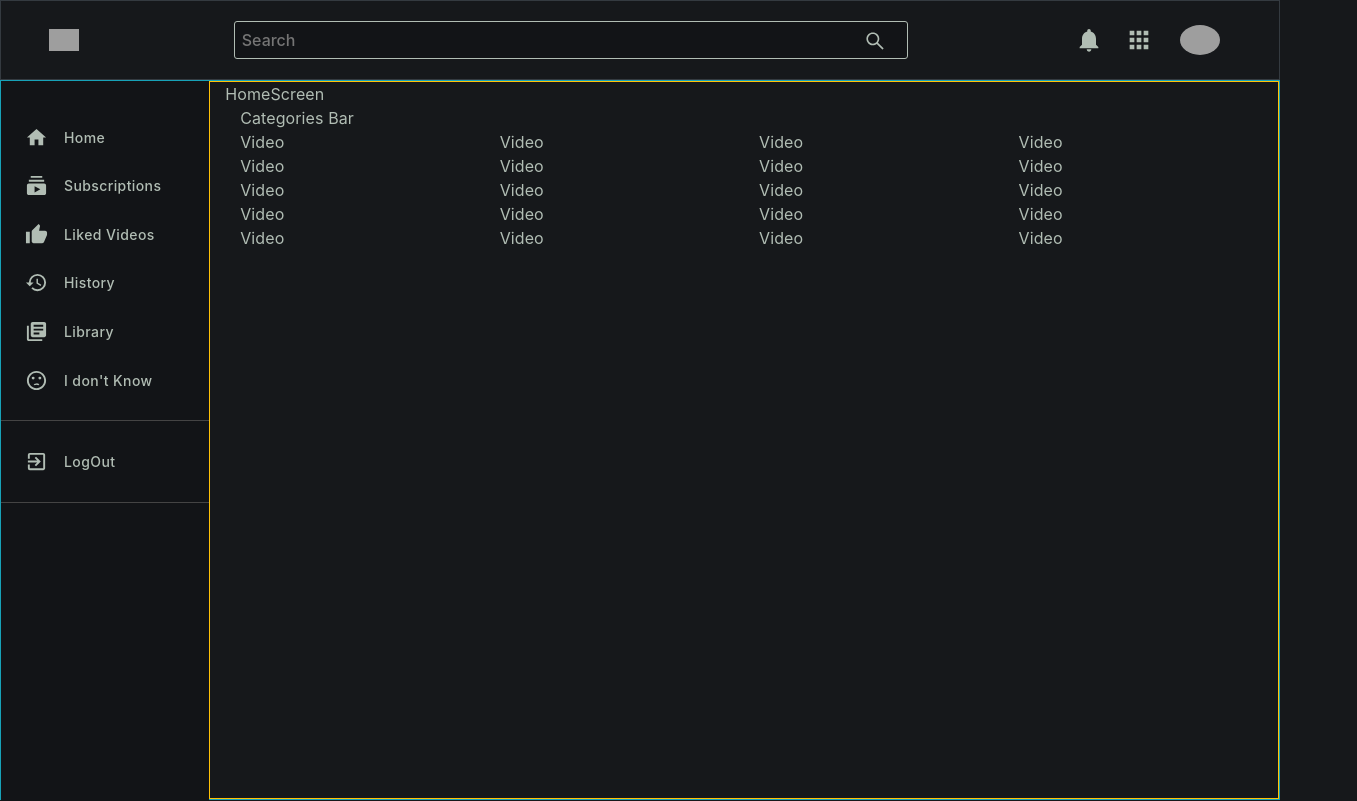
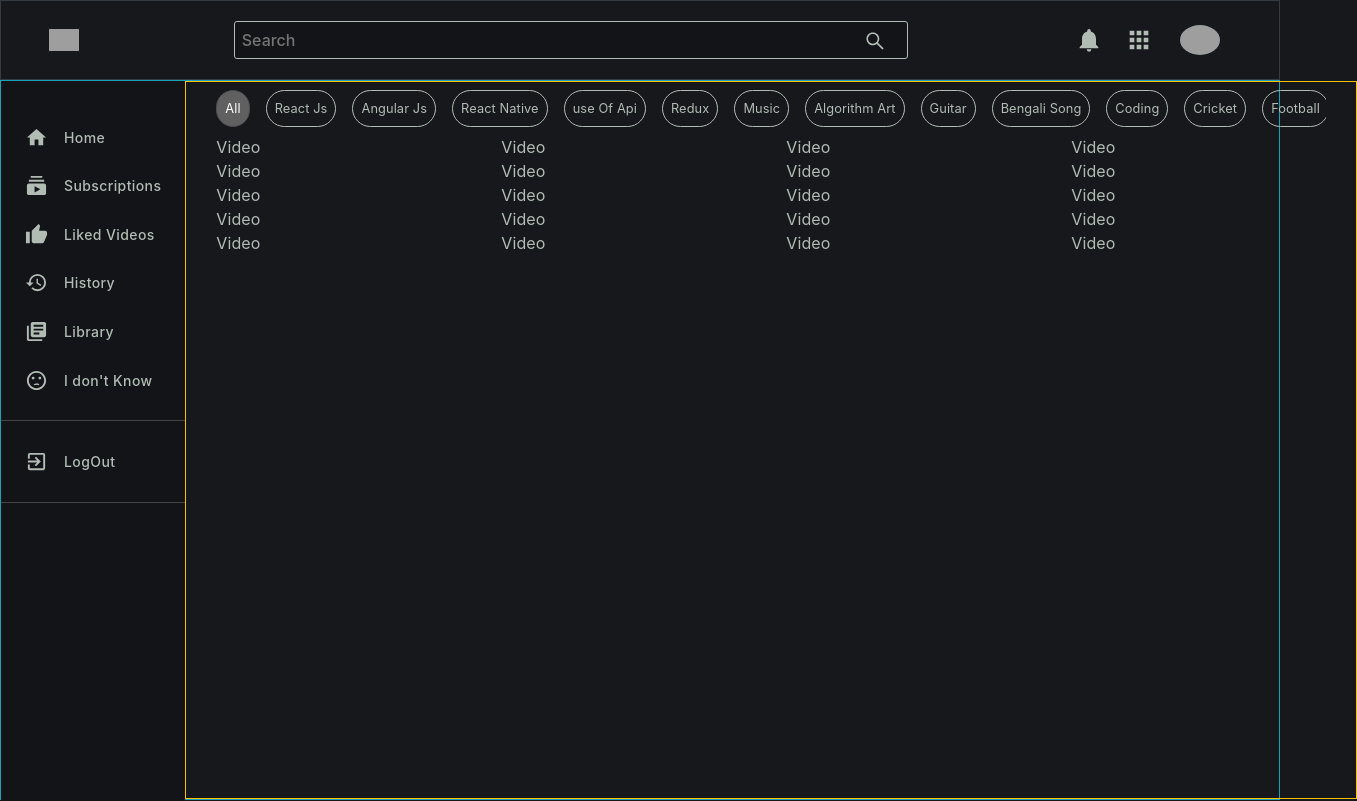
Before and after one commit to harshdeepy205/React-youtube-clone, a React (Create React App) app: page / in a window 1280 px wide. Shown: the whole page, 1357 px wide, since content can reach past the window. Built offline with nearby package versions, Linux system fonts and the light colour scheme; grey boxes are pictures that could not be loaded.

Commit message:
categories bar completed

```diff
--- a/src/App.js
+++ b/src/App.js
@@ -9,13 +9,13 @@ function App() {
 
   const [sidebar, toggleSidebar] = useState(false);
 
-  const handleToggleSideBar = () => toggleSidebar(value => !value);
+  const handleToggleSideBar = () => toggleSidebar(!sidebar);
 
   return (
     <>
       <Header handleToggleSideBar={handleToggleSideBar} />
       <div className="app__container border border-info">
-        <SideBar sidebar={sidebar} handleToggleSideBar={handleToggleSideBar} />
+        <SideBar sidebar={sidebar} handleToggleSideBar={toggleSidebar} />
         <Container fluid className="app__main border border-warning">
           <HomeScreen />
         </Container>
--- a/src/CSS/_categoriesbar.scss
+++ b/src/CSS/_categoriesbar.scss
@@ -0,0 +1,28 @@
+.CategoriesBar{
+    padding: 0.5rem 0;
+    font-size: 0.8rem;
+    display: flex;
+    overflow-x: scroll;
+
+    &::-webkit-scrollbar{
+        width: 0px;
+    }
+
+    span{
+        margin-right: 1rem;
+        padding: 0.5rem;
+        white-space: nowrap;
+        border: 1.5px solid #b1bdb4;
+        border-radius: 999px;
+
+        &:hover{
+            background-color: #374a59;
+        }
+
+        &.active{
+            color: #ffffff;
+            background-color: #606060;
+            border-color: #4c4c4c;
+        }
+    }
+}
--- a/src/CSS/style.css
+++ b/src/CSS/style.css
@@ -212,6 +212,37 @@ body {
   }
 }
 
+.CategoriesBar {
+  padding: 0.5rem 0;
+  font-size: 0.8rem;
+  display: -webkit-box;
+  display: -ms-flexbox;
+  display: flex;
+  overflow-x: scroll;
+}
+
+.CategoriesBar::-webkit-scrollbar {
+  width: 0px;
+}
+
+.CategoriesBar span {
+  margin-right: 1rem;
+  padding: 0.5rem;
+  white-space: nowrap;
+  border: 1.5px solid #b1bdb4;
+  border-radius: 999px;
+}
+
+.CategoriesBar span:hover {
+  background-color: #374a59;
+}
+
+.CategoriesBar span.active {
+  color: #ffffff;
+  background-color: #606060;
+  border-color: #4c4c4c;
+}
+
 * {
   margin: 0;
   padding: 0;
--- a/src/Components/header/category/CategoriesBar.js
+++ b/src/Components/header/category/CategoriesBar.js
@@ -1,8 +1,40 @@
-import React from 'react'
+import React, { useState } from 'react'
+
+const keywords = [
+    'All',
+    'React Js',
+    'Angular Js',
+    'React Native',
+    'use Of Api',
+    'Redux',
+    'Music',
+    'Algorithm Art',
+    'Guitar',
+    'Bengali Song',
+    'Coding',
+    'Cricket',
+    'Football',
+    'Real Madrid',
+    'Poor Coder',
+    'GatsBy',
+    'Shwetabh'
+]
 const CategoriesBar = () => {
+    const [activeElement, setActiveElement] = useState('All')
+
+    const handleClick = value => {
+        setActiveElement(value)
+    }
     return (
         <>
-            Categories Bar
+            <div className="CategoriesBar">
+                {
+                    keywords.map((value, i) => <span
+                        onClick={() => handleClick(value)}
+                        key={i}
+                        className={activeElement === value ? 'active' : ""}>{value}</span>)
+                }
+            </div>
         </>
     )
 }
--- a/src/Components/header/sidebar/SideBar.js
+++ b/src/Components/header/sidebar/SideBar.js
@@ -12,7 +12,7 @@ import {
 const SideBar = ({ sidebar, handleToggleSideBar }) => {
     return (
         <>
-            <nav className={sidebar ? "sidebar open" : "sidebar"}
+            <nav className={`sidebar ${sidebar ? 'open' : ''}`}
                 onClick={() => handleToggleSideBar(false)}>
                 <li>
                     <MdHome size={23} />
--- a/src/Screens/homeScreen/HomeScreen.js
+++ b/src/Screens/homeScreen/HomeScreen.js
@@ -7,7 +7,6 @@ import Video from '../../Components/header/video/Video'
 const HomeScreen = () => {
     return (
         <>
-            HomeScreen
             <Container>
                 <CategoriesBar />
                 <Row>
```
Also changed, not shown: 2 other files (tests, documents, lock files or other folders).
